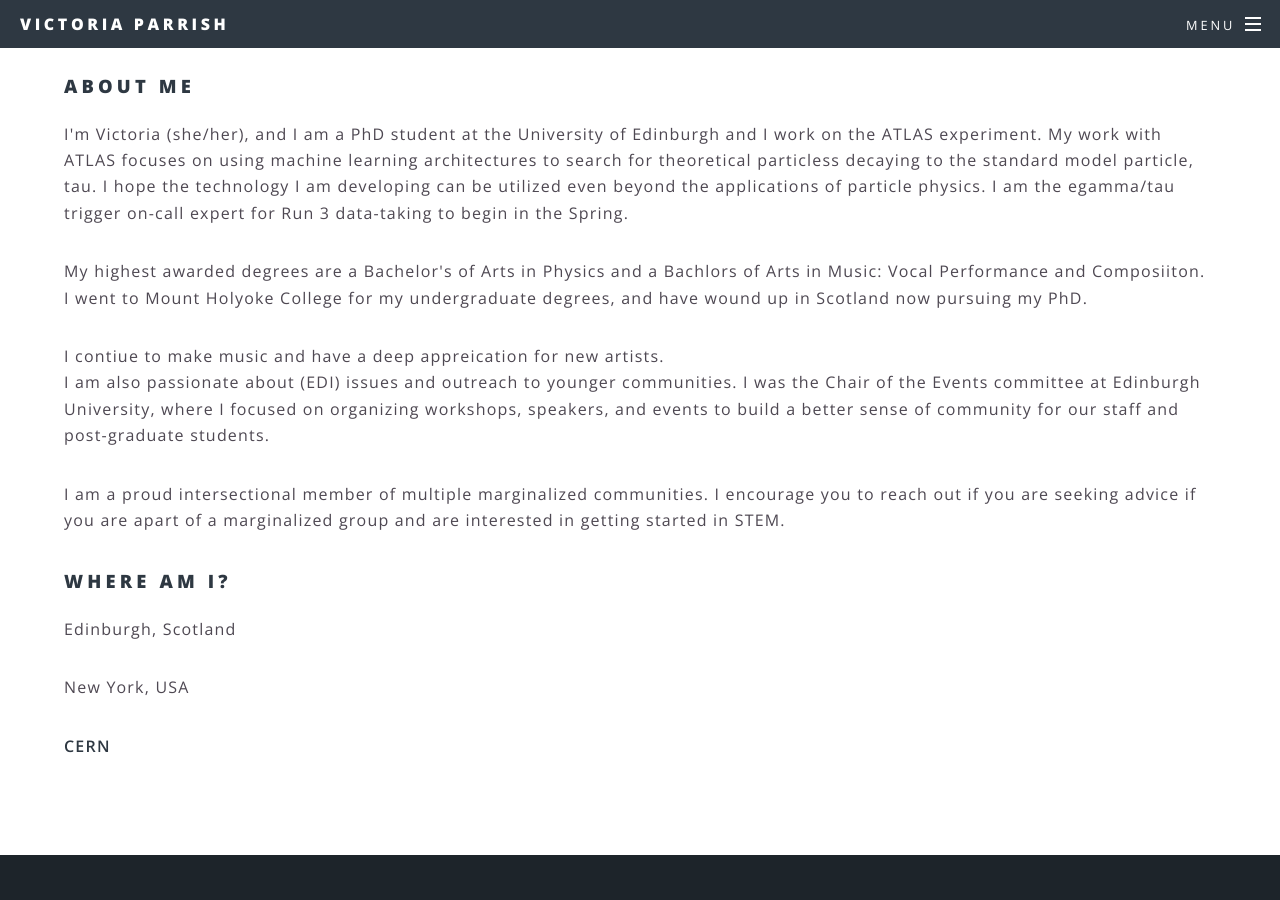
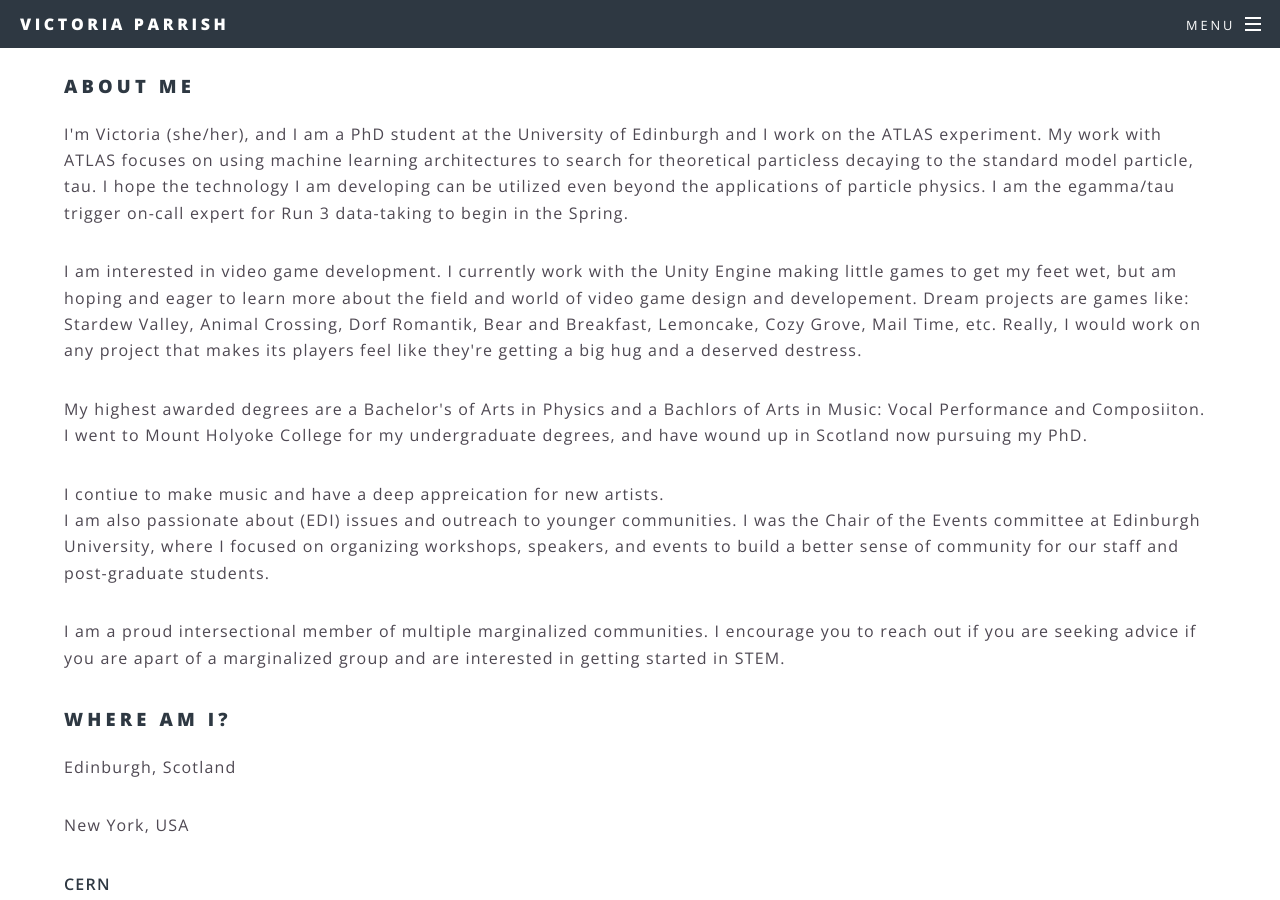
Before and after one commit to victoria-parrish/victoria-parrish.github.io, a Jekyll site: the page built from about.html, in a window 1280 px wide and 900 px high, scrolled down 361 px. Built offline with Jekyll 4.4.1, drawn with Linux system fonts in a browser that asks for light colours.

Commit message:
updated to video game

```diff
--- a/about.html
+++ b/about.html
@@ -4,6 +4,8 @@ title: about
 ---
 	<h3>About me</h3>
 	<p>I'm Victoria (she/her), and I am a PhD student at the University of Edinburgh and I work on the ATLAS experiment. My work with ATLAS focuses on using machine learning architectures to search for theoretical particless decaying to the standard model particle, tau. I hope the technology I am developing can be utilized even beyond the applications of particle physics. I am the egamma/tau trigger on-call expert for Run 3 data-taking to begin in the Spring.
+	<p>
+	I am interested in video game development. I currently work with the Unity Engine making little games to get my feet wet, but am hoping and eager to learn more about the field and world of video game design and developement. Dream projects are games like: Stardew Valley, Animal Crossing, Dorf Romantik, Bear and Breakfast, Lemoncake, Cozy Grove, Mail Time, etc. Really, I would work on any project that makes its players feel like they're getting a big hug and a deserved destress.
 	<p>
 	My highest awarded degrees are a Bachelor's of Arts in Physics and a Bachlors of Arts in Music: Vocal Performance and Composiiton. I went to Mount Holyoke College for my undergraduate degrees, and have wound up in Scotland now pursuing my PhD.
 	</p>
```
Also changed, not shown: 1 other file.
